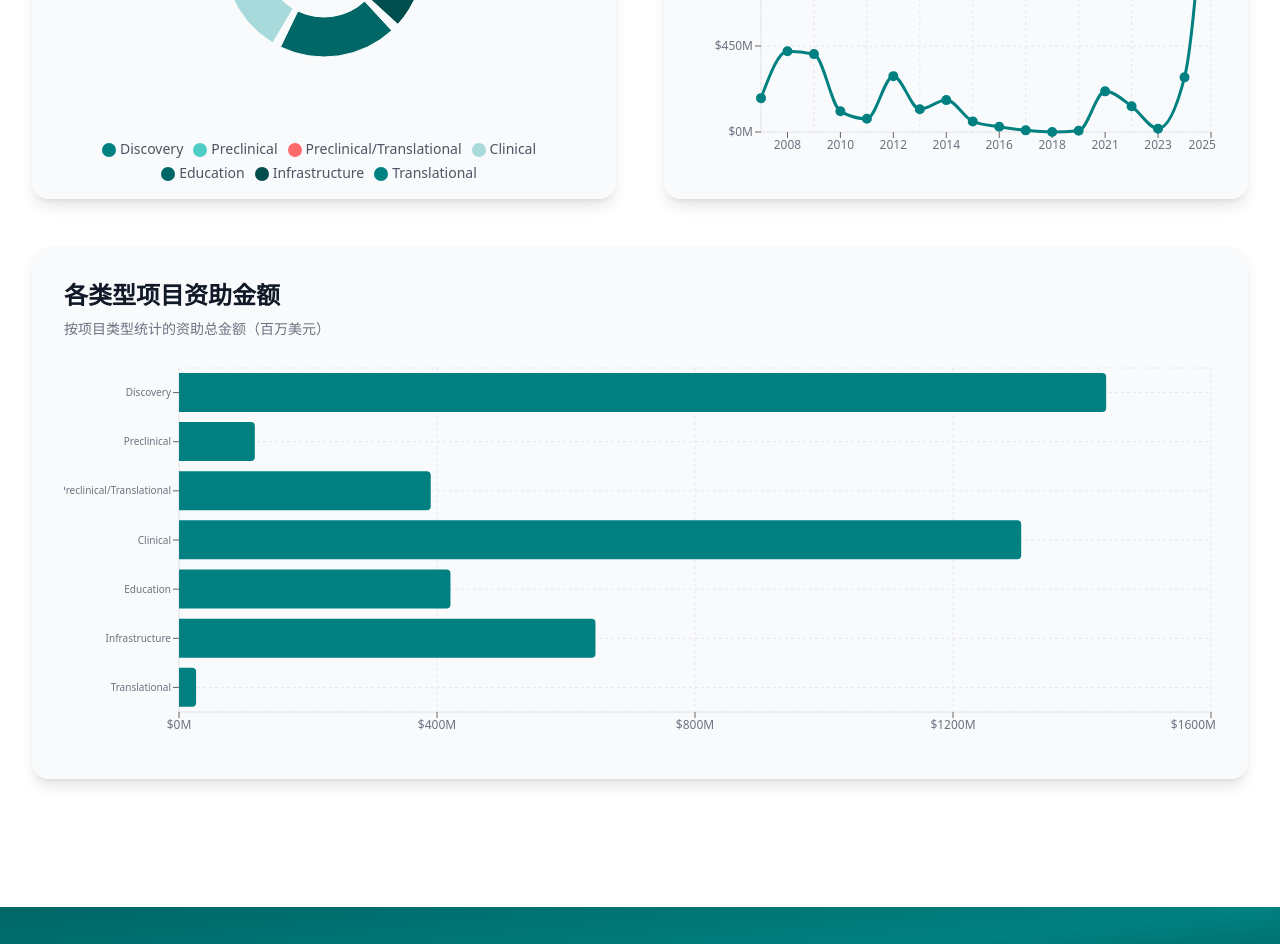
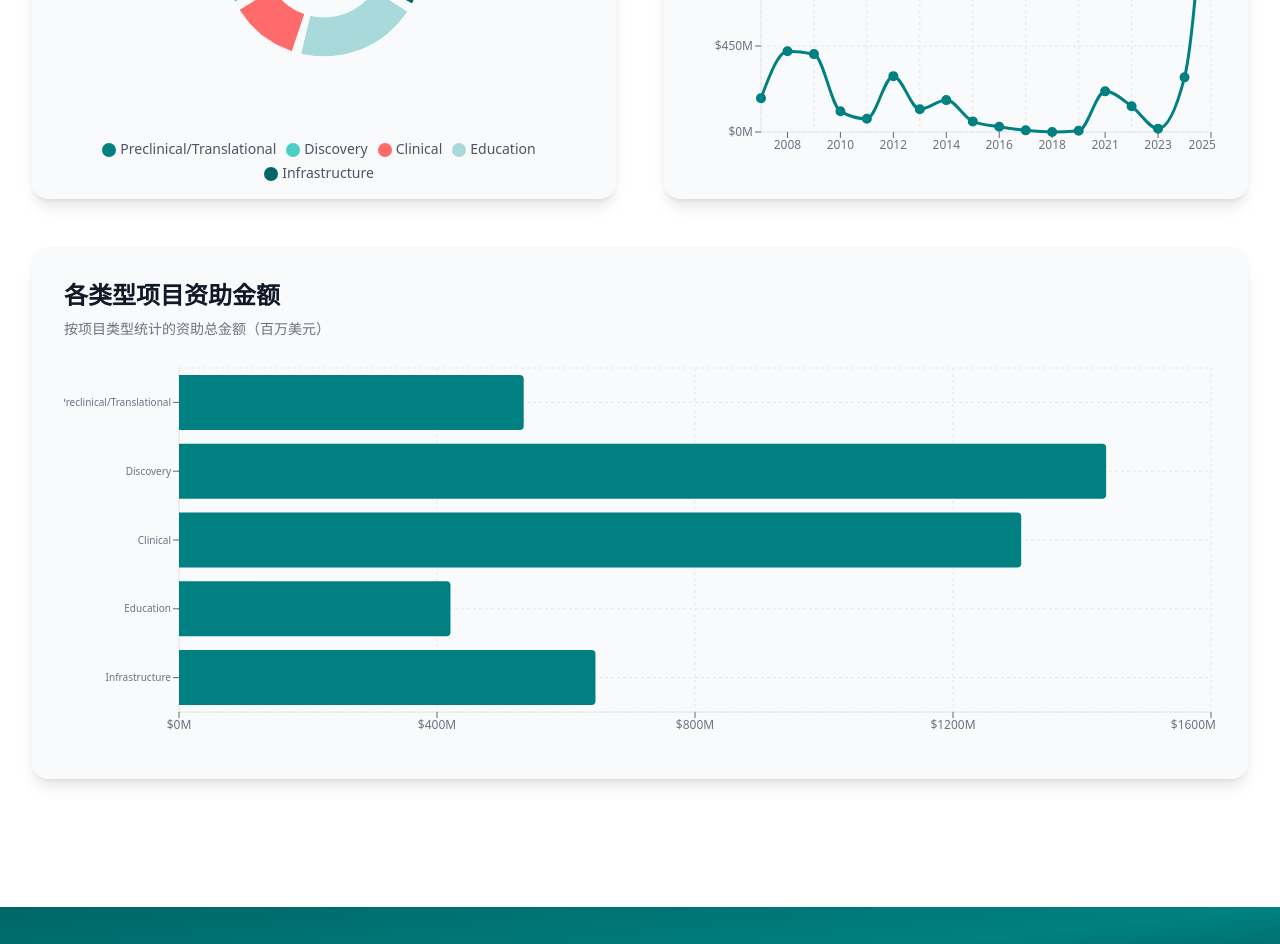
Before and after one commit to yuanyuan7500-gif/cirm-data, a React (Vite) app: page / in a window 1280 px wide. Shown: the part 2040-2984 px from the top of the page. Built offline with nearby package versions, Linux system fonts and the light colour scheme.

Commit message:
Update ChartsSection.tsx

```diff
--- a/src/sections/ChartsSection.tsx
+++ b/src/sections/ChartsSection.tsx
@@ -71,13 +71,27 @@ export function ChartsSection({ data }: ChartsSectionProps) {
   }, []);
 
   // Prepare pie chart data
-  const pieData = Object.entries(data.programStats).map(([name, stat]) => ({
-    name,
-    value: stat.projects,
-    amount: stat.amount,
-  }));
+ // 原始数据转换
+const rawPieData = Object.entries(data.programStats).map(([name, stat]) => ({
+  name,
+  value: stat.projects,
+  amount: stat.amount,
+}));
 
-  // Prepare yearly trend data
+// 合并 Preclinical 相关类型
+const preclinicalTypes = ['Preclinical', 'Preclinical/Translational', 'Translational'];
+const preclinicalData = rawPieData.filter(item => preclinicalTypes.includes(item.name));
+const otherData = rawPieData.filter(item => !preclinicalTypes.includes(item.name));
+
+// 计算合并后的值
+const mergedPreclinical = {
+  name: 'Preclinical/Translational',
+  value: preclinicalData.reduce((sum, item) => sum + item.value, 0),
+  amount: preclinicalData.reduce((sum, item) => sum + item.amount, 0),
+};
+
+// 最终的 pieData
+const pieData = [mergedPreclinical, ...otherData];  // Prepare yearly trend data
   const yearlyData = Object.entries(data.yearlyStats)
     .filter(([year]) => parseInt(year) >= 2007 && parseInt(year) <= 2025)
     .sort(([a], [b]) => parseInt(a) - parseInt(b))
```
